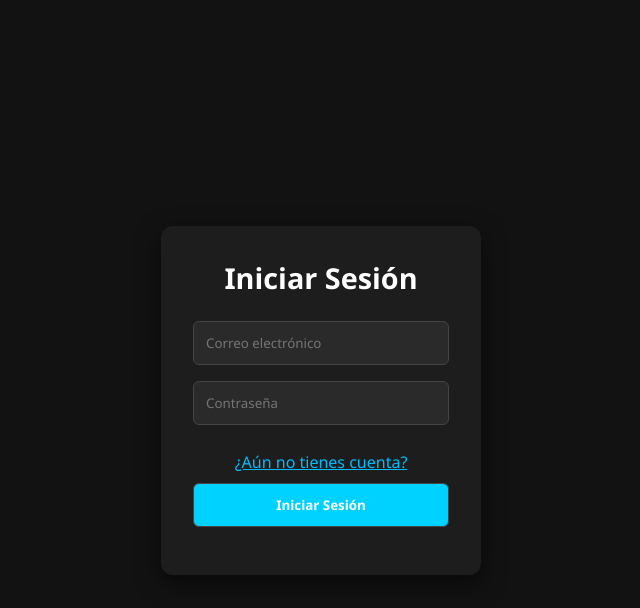
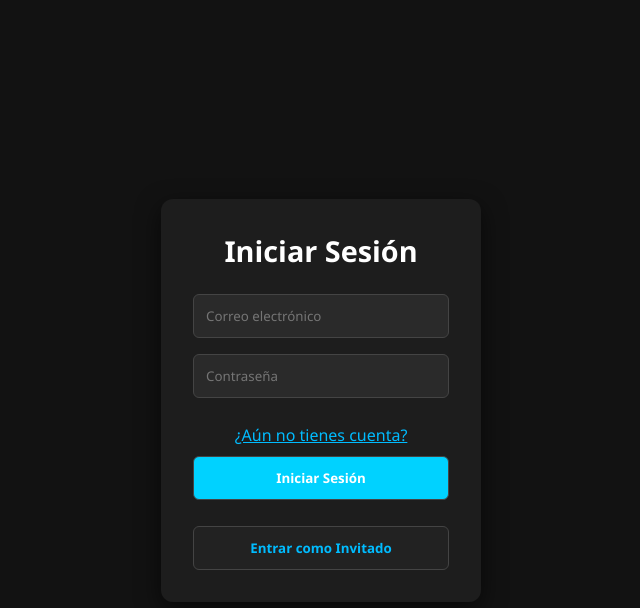
Before and after one commit to senkoGD/login, a plain HTML site: page index.html in a window 1280 px wide. Both pictures are taken after a click on the element "¿Ya tienes una cuenta?". Shown: the whole page, without its empty margins (319-959 px from the left). Drawn offline with nearby package versions, Linux system fonts and the light colour scheme.

Commit message:
Add guest button to login form

```diff
--- a/index.html
+++ b/index.html
@@ -22,7 +22,7 @@
             </form>
         </div>
 
-        <div class="form sign-login" style="display: none;">
+                <div class="form sign-login" style="display: none;">
             <h1>Iniciar Sesión</h1>
             <form class="formulario" id="form-login">
                 <input type="email" id="login-email" placeholder="Correo electrónico" required>
@@ -30,7 +30,8 @@
                 <span class="no-account" style="color: #00bcff; cursor: pointer; text-decoration: underline; display: inline-block; margin: 10px 0;">¿Aún no tienes cuenta?</span>
                 <input type="submit" value="Iniciar Sesión">
             </form>
-        </div>
+            <button id="btn-invitado" style="width: 100%; padding: 0.75rem; margin-top: 10px; background: #222; color: #00bcff; font-weight: bold; border: 1px solid #444; border-radius: 6px; cursor: pointer;">Entrar como Invitado</button>
+                </div>
 
     </div>
 
```
